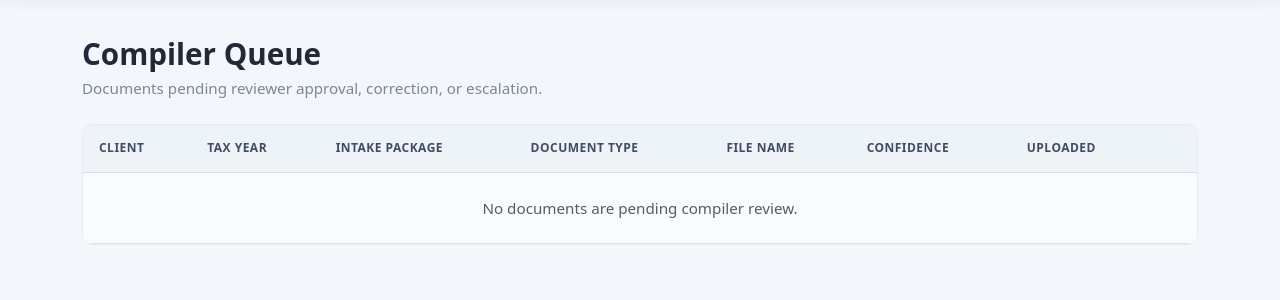
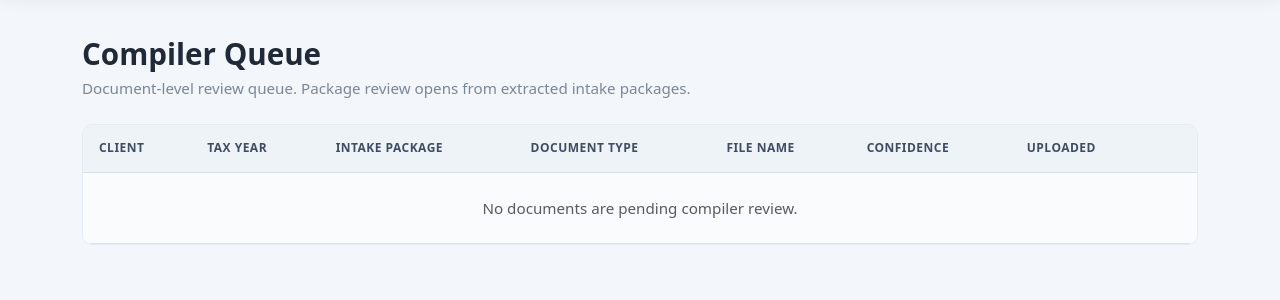
Before and after one commit to mrdavidwoodard/woodard-apps, a Flask app: page /compiler/queue in a window 1280 px wide. Shown: the part 59-359 px from the top of the page. Run offline with Flask 3, Linux system fonts and the light colour scheme; a user stored in the database is signed in.

Commit message:
step 12 package review workflow

```diff
--- a/app/models.py
+++ b/app/models.py
@@ -113,6 +113,7 @@
     is_ready_for_extraction = db.Column(db.Boolean, nullable=False, default=False)
     extraction_started_at = db.Column(db.DateTime(timezone=True), nullable=True)
     extraction_completed_at = db.Column(db.DateTime(timezone=True), nullable=True)
+    review_completed_at = db.Column(db.DateTime(timezone=True), nullable=True)
     prep_started_at = db.Column(db.DateTime(timezone=True), nullable=True)
     prep_completed_at = db.Column(db.DateTime(timezone=True), nullable=True)
     created_at = db.Column(db.DateTime(timezone=True), nullable=False, default=utc_now)
--- a/app/routes/compiler.py
+++ b/app/routes/compiler.py
@@ -5,7 +5,8 @@
 from flask_login import current_user, login_required
 
 from app import db
-from app.models import Document, ExtractionResult, ReviewAction
+from app.models import Document, ExtractionResult, ReviewAction, TaxReturn, utc_now
+from app.services.package_readiness import package_document_stats
 
 compiler_bp = Blueprint("compiler", __name__, url_prefix="/compiler")
 
@@ -29,6 +30,29 @@
     ],
 }
 
+PACKAGE_REVIEW_CATEGORIES = {
+    "organizer": "Organizer",
+    "w2": "Wages and Withholding",
+    "1099_int": "Interest Income",
+    "1099": "Other Documents",
+    "1099_div": "Dividend Income",
+    "schedule_c": "Business / Self-Employment",
+    "k1": "K-1 / Pass-Through",
+    "1098": "Deductions / Mortgage / Prior Year",
+    "prior_year": "Deductions / Mortgage / Prior Year",
+}
+
+PACKAGE_REVIEW_SECTION_ORDER = [
+    "Organizer",
+    "Wages and Withholding",
+    "Interest Income",
+    "Dividend Income",
+    "Business / Self-Employment",
+    "K-1 / Pass-Through",
+    "Deductions / Mortgage / Prior Year",
+    "Other Documents",
+]
+
 
 def latest_result_for(document):
     return document.extraction_results.order_by(ExtractionResult.created_at.desc()).first()
@@ -49,6 +73,10 @@
 
 def structured_fields_for(document, latest_result=None):
     return STRUCTURED_FIELD_SETS.get(normalized_document_type(document, latest_result), [])
+
+
+def readable_field_label(field_name):
+    return (field_name or "").replace("_", " ").title()
 
 
 def extracted_fields_payload(latest_result):
@@ -116,6 +144,89 @@
     return summary
 
 
+def category_for_document(document, latest_result=None):
+    document_type = normalized_document_type(document, latest_result)
+    return PACKAGE_REVIEW_CATEGORIES.get(document_type, "Other Documents")
+
+
+def extracted_rows_for(document, latest_result):
+    if not latest_result or not isinstance(latest_result.extracted_json, dict):
+        return []
+
+    fields = extracted_fields_payload(latest_result)
+    if fields:
+        rows = []
+        for field_name, payload in fields.items():
+            if isinstance(payload, dict):
+                value = payload.get("value")
+                confidence = payload.get("confidence")
+            else:
+                value = payload
+                confidence = None
+            rows.append(
+                {
+                    "label": readable_field_label(field_name),
+                    "value": value,
+                    "confidence": confidence if isinstance(confidence, (int, float)) else None,
+                }
+            )
+        return rows
+
+    rows = []
+    for field_name, value in latest_result.extracted_json.items():
+        if isinstance(value, (dict, list)):
+            rows.append({"label": readable_field_label(field_name), "json_text": json.dumps(value, indent=2, sort_keys=True)})
+        else:
+            rows.append({"label": readable_field_label(field_name), "value": value, "confidence": None})
+    return rows
+
+
+def grouped_extracted_data_for(package):
+    grouped = {section: [] for section in PACKAGE_REVIEW_SECTION_ORDER}
+    for document in package.documents.order_by(Document.uploaded_at.asc()).all():
+        latest_result = latest_result_for(document)
+        if not latest_result:
+            continue
+        category = category_for_document(document, latest_result)
+        grouped.setdefault(category, [])
+        grouped[category].append(
+            {
+                "document": document,
+                "latest_result": latest_result,
+                "rows": extracted_rows_for(document, latest_result),
+                "json_text": json.dumps(latest_result.extracted_json or {}, indent=2, sort_keys=True),
+            }
+        )
+    return [(section, grouped.get(section, [])) for section in PACKAGE_REVIEW_SECTION_ORDER if grouped.get(section)]
+
+
+def package_review_issues_for(package):
+    issues = []
+    for document in package.documents.order_by(Document.uploaded_at.asc()).all():
+        latest_result = latest_result_for(document)
+        if document.status == "exception":
+            issues.append({"document": document, "summary": "Document is in exception status."})
+        if not latest_result:
+            issues.append({"document": document, "summary": "No extraction result is available."})
+            continue
+        for field_name, payload in extracted_fields_payload(latest_result).items():
+            if isinstance(payload, dict) and confidence_level(payload.get("confidence")) == "low":
+                issues.append(
+                    {
+                        "document": document,
+                        "summary": f"Low confidence field: {readable_field_label(field_name)}.",
+                    }
+                )
+    return issues
+
+
+def can_approve_package(package):
+    documents = package.documents.all()
+    has_extracted_document = any(document.extraction_results.count() for document in documents)
+    has_exception = any(document.status == "exception" for document in documents)
+    return has_extracted_document and not has_exception
+
+
 def has_saved_corrections(document):
     return document.review_actions.filter(ReviewAction.action_type == "corrected").count() > 0
 
@@ -172,6 +283,40 @@
     documents = Document.query.filter_by(status="review_pending").order_by(Document.uploaded_at.desc()).all()
     rows = [{"document": document, "latest_result": latest_result_for(document)} for document in documents]
     return render_template("compiler/queue.html", rows=rows)
+
+
+@compiler_bp.route("/package/<int:package_id>")
+@login_required
+def package_review(package_id):
+    package = TaxReturn.query.get_or_404(package_id)
+    stats = package_document_stats(package)
+    issues = package_review_issues_for(package)
+    return render_template(
+        "compiler/package_review.html",
+        package=package,
+        package_stats=stats,
+        grouped_data=grouped_extracted_data_for(package),
+        issues=issues,
+        can_approve=can_approve_package(package),
+        confidence_badge_class=confidence_badge_class,
+        confidence_badge_label=confidence_badge_label,
+    )
+
+
+@compiler_bp.route("/package/<int:package_id>/approve", methods=["POST"])
+@login_required
+def approve_package(package_id):
+    package = TaxReturn.query.get_or_404(package_id)
+    if not can_approve_package(package):
+        flash("Package cannot be approved while exceptions exist or no extracted documents are available.", "danger")
+        return redirect(url_for("compiler.package_review", package_id=package.id))
+
+    package.status = "ready_for_prep"
+    package.review_completed_at = utc_now()
+    db.session.commit()
+
+    flash("Package approved for prep.", "success")
+    return redirect(url_for("compiler.package_review", package_id=package.id))
 
 
 @compiler_bp.route("/document/<int:document_id>")
--- a/app/static/css/styles.css
+++ b/app/static/css/styles.css
@@ -394,6 +394,13 @@
   margin-bottom: 0.85rem;
 }
 
+.package-review-block {
+  background: #ffffff;
+  border: 1px solid var(--wa-border-soft);
+  border-radius: 0.65rem;
+  padding: 1rem;
+}
+
 .compiler-viewer-card {
   position: sticky;
   top: 5.5rem;
--- a/app/templates/compiler/queue.html
+++ b/app/templates/compiler/queue.html
@@ -4,7 +4,7 @@
 {% block title %}Compiler Queue | Woodard Apps{% endblock %}
 
 {% block content %}
-{{ ui.page_header("Compiler Queue", "Documents pending reviewer approval, correction, or escalation.") }}
+{{ ui.page_header("Compiler Queue", "Document-level review queue. Package review opens from extracted intake packages.") }}
 
 <div class="table-responsive">
   <table class="table table-striped align-middle">
@@ -39,6 +39,9 @@
           </td>
           <td>{{ document.uploaded_at.strftime("%Y-%m-%d %I:%M %p") if document.uploaded_at else "" }}</td>
           <td class="text-end">
+            {% if document.tax_return.status in ["organizer_review_pending", "exceptions_pending"] %}
+              <a class="btn btn-sm btn-outline-secondary" href="{{ url_for('compiler.package_review', package_id=document.tax_return_id) }}">Package</a>
+            {% endif %}
             <a class="btn btn-sm btn-outline-primary" href="{{ url_for('compiler.document_detail', document_id=document.id) }}">Review</a>
           </td>
         </tr>
--- a/app/templates/returns/detail.html
+++ b/app/templates/returns/detail.html
@@ -11,6 +11,9 @@
         <form method="post" action="{{ url_for('packages.run_extraction', package_id=tax_return.id) }}">
           <button class="btn btn-primary" type="submit">Run Extraction</button>
         </form>
+      {% endif %}
+      {% if tax_return.status in ["organizer_review_pending", "exceptions_pending"] %}
+        <a class="btn btn-outline-primary" href="{{ url_for('compiler.package_review', package_id=tax_return.id) }}">Open Package Review</a>
       {% endif %}
       <a class="btn btn-outline-secondary" href="{{ url_for('packages.index') }}">Back to Client Work</a>
     </div>
```
Also changed, not shown: app/templates/compiler/package_review.html (added, +143 -0 lines), migrations/versions/d5e6f7a8b9c0_add_package_review_completed_at.py (added, +34 -0 lines).
